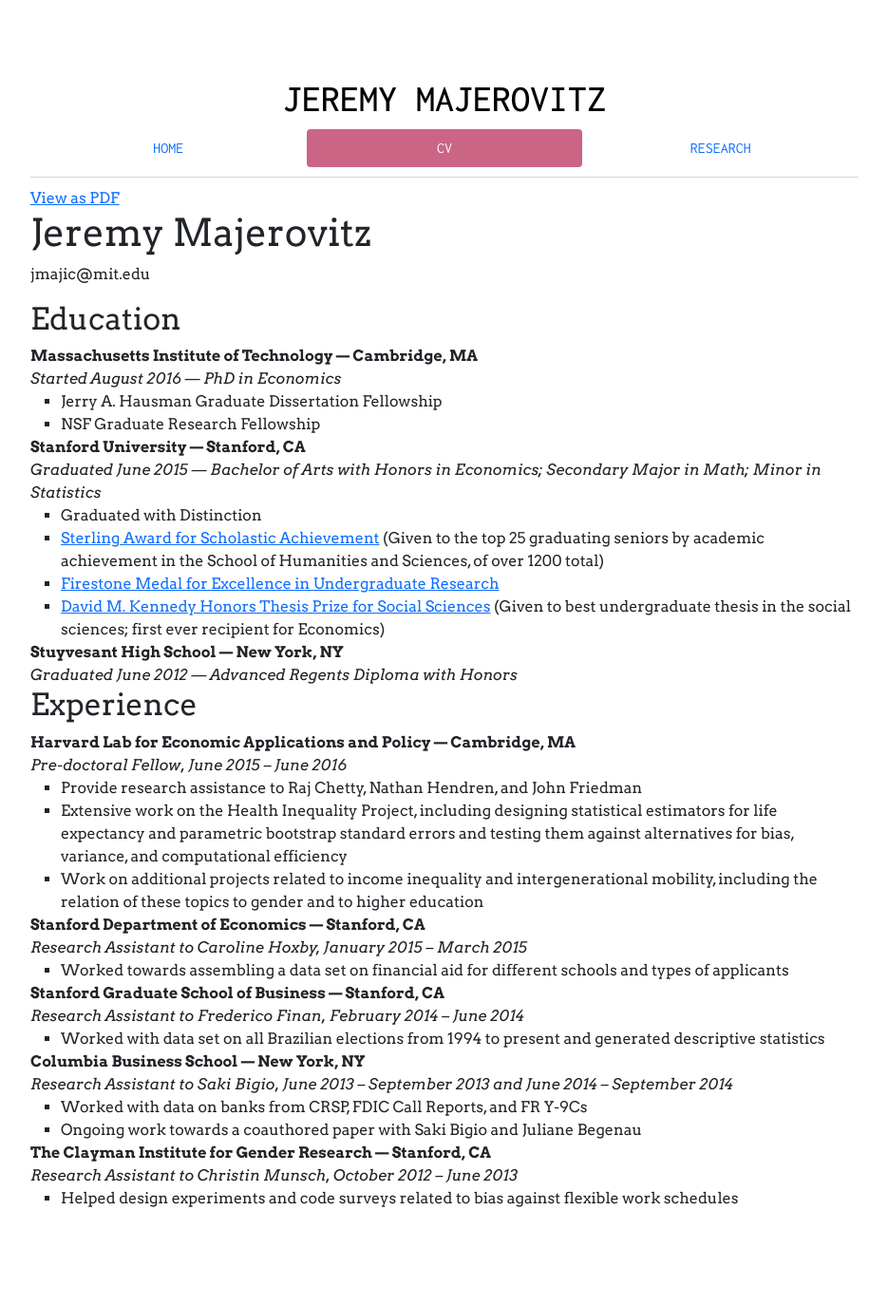
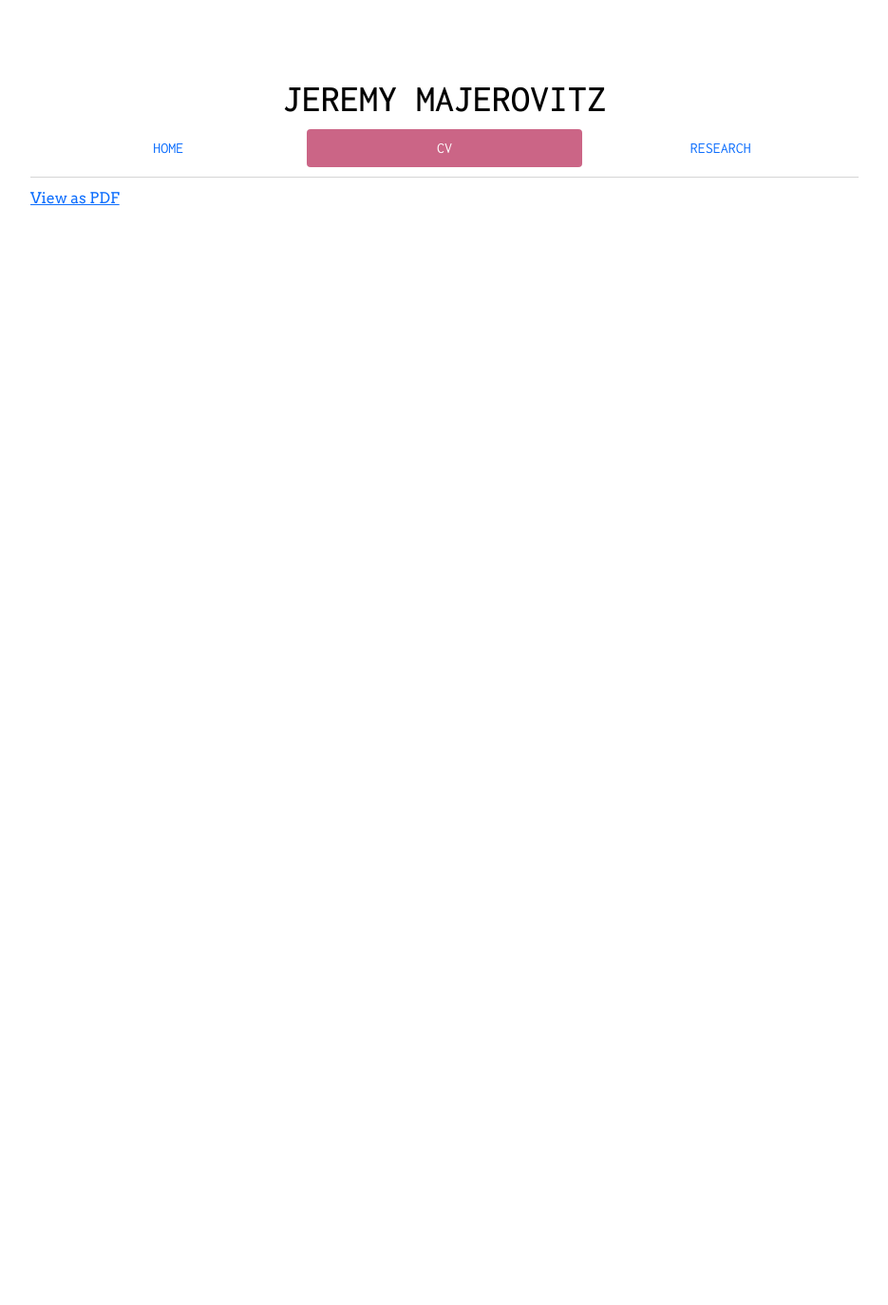
Before and after one commit to jmajic/jmajic.github.io, a Jekyll site: the page built from cv/index.html, in a window 1280 px wide. Shown: the whole page at 95% size, without its empty margins (172-1107 px from the left). Built offline with Jekyll 4.4.1, drawn with Linux system fonts in a browser that asks for light colours; after the commit the page ends 900 px from its top, so only the background shows below that.

Commit message:
Make it just link to the pdf

```diff
--- a/cv/index.html
+++ b/cv/index.html
@@ -8,82 +8,4 @@
 
 	<div class="cv">
 		<a href="/cv/Majerovitz_CV_April_2019.pdf" class="CV_PDF" title="View CV as PDF">View as PDF</a>
-          <h1>Jeremy Majerovitz</h1>
-					<address>
-					<span class="obfuscate">jmajic@mit.edu</span>
-					</address>
-
-					<h2>Education</h2>
-
-					<p>
-						<strong>Massachusetts Institute of Technology &mdash; Cambridge, MA</strong>
-						<br><em>Started August 2016 &mdash; PhD in Economics</em>
-					</p>
-					<ul>
-						<li>Jerry A. Hausman Graduate Dissertation Fellowship</li>
-						<li>NSF Graduate Research Fellowship</li>
-					</ul>
-
-					<p>
-						<strong>Stanford University &mdash; Stanford, CA</strong>
-						<br><em>Graduated June 2015 &mdash; Bachelor of Arts with Honors in Economics; Secondary Major in Math; Minor in Statistics</em>
-					</p>
-					<ul>
-						<li>Graduated with Distinction</li>
-						<li><a href="https://students-humsci.stanford.edu/funding-awards/undergraduate-awards">Sterling Award for Scholastic Achievement</a> (Given to the top 25 graduating seniors by academic achievement in the School of Humanities and Sciences, of over 1200 total)</li>
-						<li><a href="http://news.stanford.edu/news/2015/july/medals-senior-theses-070215.html">Firestone Medal for Excellence in Undergraduate Research</a></li>
-						<li><a href="http://news.stanford.edu/news/2015/july/medals-senior-theses-070215.html">David M. Kennedy Honors Thesis Prize for Social Sciences</a> (Given to best undergraduate thesis in the social sciences; first ever recipient for Economics)</li>
-					</ul>
-
-					<p>
-						<strong>Stuyvesant High School &mdash; New York, NY</strong>
-						<br><em>Graduated June 2012 &mdash; Advanced Regents Diploma with Honors</em>
-					</p>
-
-					<h2>Experience</h2>
-
-					<p>
-						<strong>Harvard Lab for Economic Applications and Policy &mdash; Cambridge, MA</strong>
-						<br><em>Pre-doctoral Fellow, June 2015 &ndash; June 2016</em>
-					</p>
-					<ul>
-						<li>Provide research assistance to Raj Chetty, Nathan Hendren, and John Friedman</li>
-						<li>Extensive work on the Health Inequality Project, including designing statistical estimators for life expectancy and parametric bootstrap standard errors and testing them against alternatives for bias, variance, and computational efficiency</li>
-						<li>Work on additional projects related to income inequality and intergenerational mobility, including the relation of these topics to gender and to higher education</li>
-
-					</ul>
-
-					<p>
-						<strong>Stanford Department of Economics &mdash; Stanford, CA</strong>
-						<br><em>Research Assistant to Caroline Hoxby, January 2015 &ndash; March 2015</em>
-					</p>
-					<ul>
-						<li>Worked towards assembling a data set on financial aid for different schools and types of applicants</li>
-					</ul>
-
-					<p>
-						<strong>Stanford Graduate School of Business &mdash; Stanford, CA</strong>
-						<br><em>Research Assistant to Frederico Finan, February 2014 &ndash; June 2014</em>
-					</p>
-					<ul>
-						<li>Worked with data set on all Brazilian elections from 1994 to present and generated descriptive statistics</li>
-					</ul>
-
-					<p>
-						<strong>Columbia Business School &mdash; New York, NY</strong>
-						<br><em>Research Assistant to Saki Bigio, June 2013 &ndash; September 2013 and June 2014 &ndash; September 2014</em>
-					</p>
-					<ul>
-						<li>Worked with data on banks from CRSP, FDIC Call Reports, and FR Y-9Cs</li>
-						<li>Ongoing work towards a coauthored paper with Saki Bigio and Juliane Begenau</li>
-					</ul>
-
-					<p>
-						<strong>The Clayman Institute for Gender Research &mdash; Stanford, CA</strong>
-						<br><em>Research Assistant to Christin Munsch, October 2012 &ndash; June 2013</em>
-					</p>
-					<ul>
-						<li>Helped design experiments and code surveys related to bias against flexible work schedules</li>
-					</ul>
-
 	</div>
```
